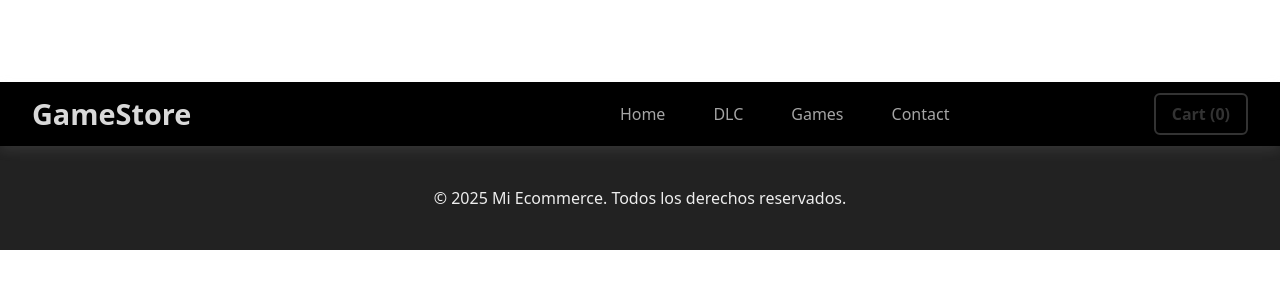
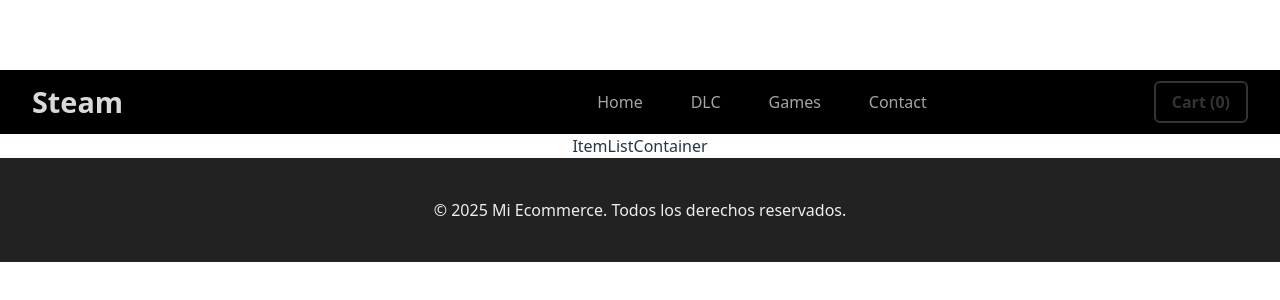
Before and after one commit to leonardoalva/proyectoBA, a React (Vite) app: page /products in a window 1280 px wide. Shown: the part 234-534 px from the top of the page. Built offline with nearby package versions, Linux system fonts and the light colour scheme.

Commit message:
sabado 0233

```diff
--- a/src/App.jsx
+++ b/src/App.jsx
@@ -5,6 +5,7 @@
 import Counter from './components/Counter/Counter';
 import Form from './components/Form/Form';
 import { Routes, Route } from 'react-router-dom';
+import ItemListContainer from './components/ItemListContainer/ItemListContainer';
 
 function App() {
   return (
@@ -14,6 +15,7 @@
         <Routes>
           <Route path="/" element={<><p>inicio</p></>} />
           <Route path="/contact" element={<Form />} />
+           <Route path="/products" element={<ItemListContainer />} />
           {/* Podés agregar más rutas acá */}
         </Routes>
       </main>
--- a/src/components/Form/Form.css
+++ b/src/components/Form/Form.css
@@ -8,6 +8,7 @@
   display: flex;
   flex-direction: column;
   gap: 16px;
+  width: 90%;
 }
 
 input {
@@ -16,6 +17,7 @@
   border: 1px solid #ccc;
   border-radius: 8px;
   transition: border-color 0.3s ease;
+  background-color: darkslateblue;
 }
 
 input:focus {
--- /dev/null
+++ b/src/components/ItemListContainer/ItemListContainer.jsx
@@ -0,0 +1,5 @@
+const ItemListContainer = () => {
+  return <div>ItemListContainer</div>;
+}
+
+export default ItemListContainer;
--- a/src/components/Navbar/Navbar.css
+++ b/src/components/Navbar/Navbar.css
@@ -36,6 +36,7 @@
   gap: 1.5rem;
   margin: 0;
   padding: 0;
+  flex-wrap: wrap;
 }
 
 .navbar__menu li a {
@@ -130,7 +131,6 @@
   }
 
   .navbar__menu {
-    flex-direction: column;
     gap: 1rem;
   }
 
--- a/src/components/Navbar/Navbar.jsx
+++ b/src/components/Navbar/Navbar.jsx
@@ -20,7 +20,7 @@
   return (
     <header className="navbar">
       <div className="navbar__brand">
-        <h1 className="navbar__logo">GameStore</h1>
+        <h1 className="navbar__logo">Steam</h1>
       </div>
 <button
   className={`navbar__toggle ${isOpen ? "open" : ""}`}
```
Also changed, not shown: src/components/Item/Item.jsx (added), src/components/Item/item.css (added), src/components/ItemList/ItemList.css (added), src/components/ItemList/ItemList.jsx (added), src/components/ItemListContainer/ItemListContainer.css (added).
